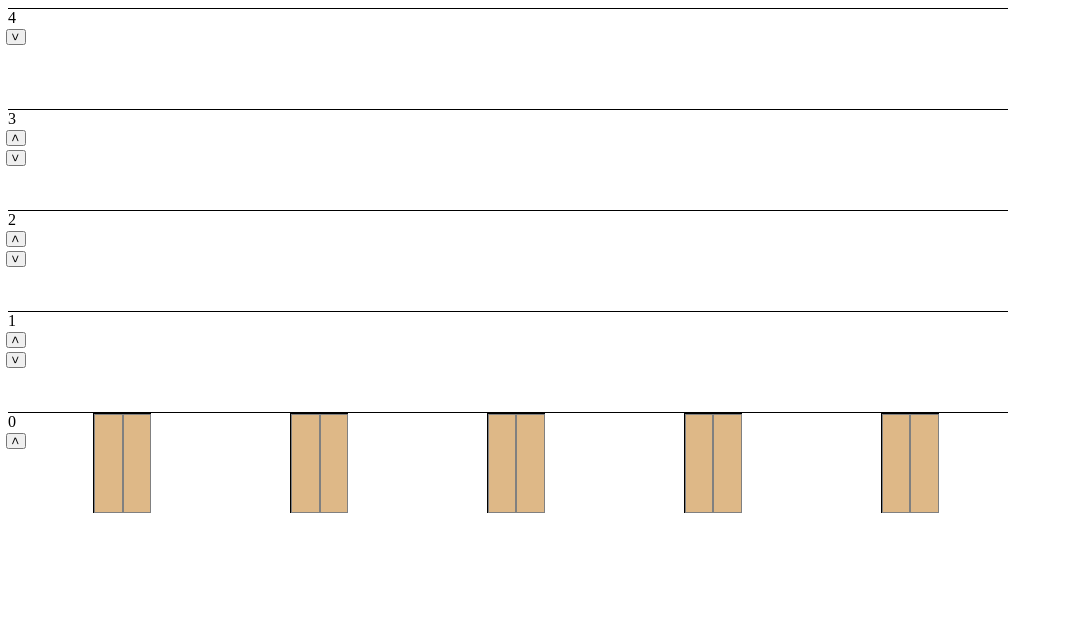
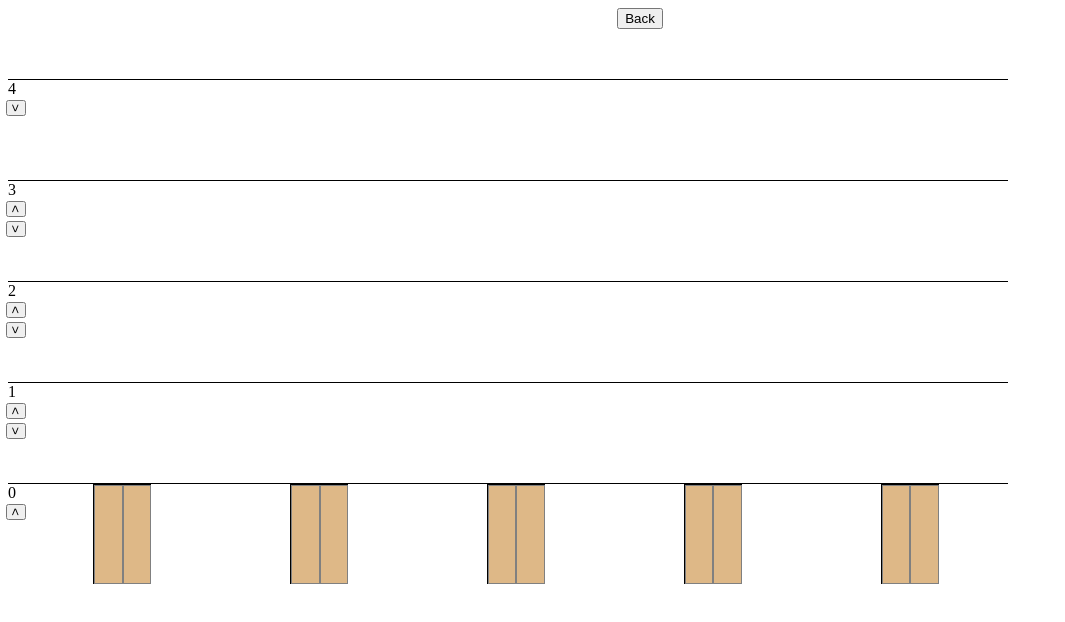
Before and after one commit to Ginder99/lift-simulation, a plain HTML site: page index.html in a window 1280 px wide. Both pictures are taken after typing "5", "5" into the empty fields and a click on the button "Submit". Shown: the whole page, without its empty margins (0-1065 px from the left). Drawn offline with Linux system fonts and the light colour scheme.

Commit message:
Add Back Button
Signed-off-by: Gurvinder Singh <ginder251@gmail.com>

```diff
--- a/script.js
+++ b/script.js
@@ -20,6 +20,16 @@ function initializeSimulator() {
         alert("Please specify no. of lifts and floors.");
         return;
     }
+    var backBtnDiv = document.createElement('div');
+    backBtnDiv.setAttribute("class", "backDiv");
+    var backButton = document.createElement('button');
+    backButton.innerHTML = 'Back';
+    backBtnDiv.append(backButton);
+    backButton.addEventListener('click', () => goBack());
+    building.append(backBtnDiv);
+    var floorsDiv = document.createElement('div');
+    floorsDiv.style.marginTop = '50px';
+    building.append(floorsDiv);
     inputDiv.style.display = "none";
     for(var i=floorCount-1; i>=0; i--) {
         var upBtn = document.createElement('button');
@@ -39,6 +49,17 @@ function initializeSimulator() {
     for(var i=0; i<liftCount; i++) {
         liftList.push(new Lift(i));
     }
+    building.style.display = "block";
+}
+
+function goBack() {
+    document.getElementById("floorCount").value = '';
+    document.getElementById("liftCount").value = '';
+    while (building.firstChild) {
+        building.removeChild(building.firstChild);
+    }
+    inputDiv.style.display = "block";
+    building.style.display = "none";
 }
 
 class Lift {
@@ -213,6 +234,6 @@ function findNearestLift(requestFloor, callback) {
 function addFloor(floorNumber, upBtn, downBtn) {
     var floor = new Floor(floorNumber, upBtn, downBtn);
     floorList.unshift(floor);
-    building.append(floor.floorDiv);
+    building.childNodes[1].append(floor.floorDiv);
     return floor;
 }
--- a/styles.css
+++ b/styles.css
@@ -45,3 +45,9 @@
     align-items: center;
     rotate: 90deg;
 }
+
+.backDiv {
+    display: flex;
+    justify-content: center;
+    align-items: center;
+}
```
